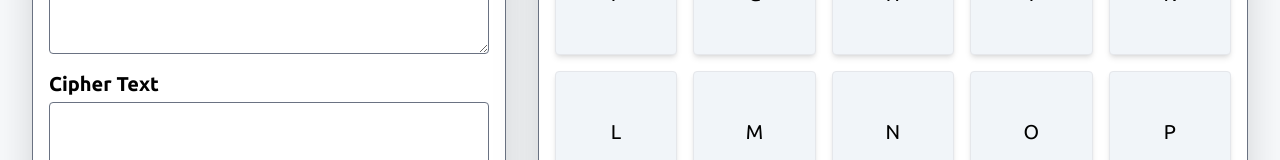
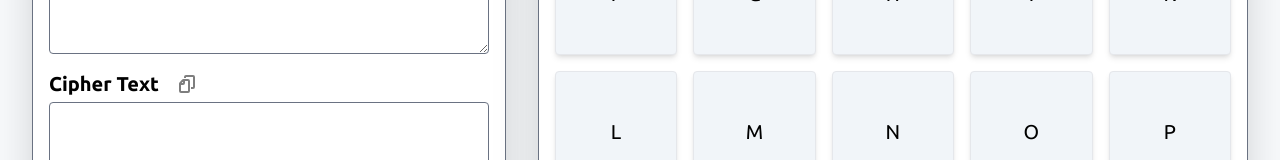
Before and after one commit to willzyx-hub/playfair-cipher-web-ukmc, a Next.js app: page /encryption in a window 1280 px wide. Shown: the part 341-501 px from the top of the page. Built offline with nearby package versions, Linux system fonts and the light colour scheme.

Commit message:
Feature copy text result

```diff
--- a/app/components/TextArea.tsx
+++ b/app/components/TextArea.tsx
@@ -1,15 +1,18 @@
 'use client'
 
-import { TextareaHTMLAttributes } from 'react';
-import { FieldErrors, FieldValues, Path, UseFormRegister } from 'react-hook-form';
+import { TextareaHTMLAttributes, useState } from 'react';
+import { FieldErrors, FieldValues, Path, UseFormGetValues, UseFormRegister } from 'react-hook-form';
 import { ErrorValidation } from './ErrorValidation';
+import { useTranslation } from 'react-i18next';
 
 type TextAreaProps<T extends FieldValues> = {
     name: string,
     label: string,
     register: UseFormRegister<T>,
     registerId: Path<T>,
-    errors: FieldErrors,
+    errors: FieldErrors<T>,
+    isCopiable: boolean,
+    getValues?: UseFormGetValues<T>
 } & TextareaHTMLAttributes<HTMLTextAreaElement>
 
 export function TextArea<T extends FieldValues>({
@@ -18,16 +21,58 @@ export function TextArea<T extends FieldValues>({
     register,
     registerId,
     errors,
+    isCopiable,
+    getValues,
     ...rest
 }: TextAreaProps<T>) {
-    console.log(errors);
+    const [isCopied, setIsCopied] = useState(false);
+    const { t } = useTranslation();
+
+    const handleCopy = async (text: string) => {
+        try {
+            await navigator.clipboard.writeText(text);
+            setIsCopied(true);
+
+            setTimeout(() => {
+                setIsCopied(false);
+            }, 2000);
+        } catch (err) {
+            alert(err);
+        }
+    };
+
     return (
         <div className="flex flex-col gap-1">
-            <label
-                htmlFor={name}
-                className="font-semibold text-lg md:text-xl">
-                {label}
-            </label>
+            <div className='flex items-center gap-4'>
+                <label
+                    htmlFor={name}
+                    className="font-semibold text-lg md:text-xl">
+                    {label}
+                </label>
+                {
+                    isCopiable && getValues && (
+                        <button
+                            type="button"
+                            title={t('Copy')}
+                            disabled={!getValues(registerId)}
+                            onClick={() => handleCopy(String(getValues(registerId)))}
+                            className="cursor-pointer disabled:cursor-not-allowed disabled:opacity-50"
+                        >
+                            {
+                                isCopied ? (
+                                    <svg className="size-6 text-green-500" aria-hidden="true" xmlns="http://www.w3.org/2000/svg" fill="none" viewBox="0 0 24 24">
+                                        <path stroke="currentColor" strokeLinecap="round" strokeLinejoin="round" strokeWidth="2" d="M8.5 11.5 11 14l4-4m6 2a9 9 0 1 1-18 0 9 9 0 0 1 18 0Z" />
+                                    </svg>
+                                ) : (
+                                    <svg className="size-6" aria-hidden="true" xmlns="http://www.w3.org/2000/svg" fill="none" viewBox="0 0 24 24">
+                                        <path stroke="currentColor" strokeLinejoin="round" strokeWidth="2" d="M9 8v3a1 1 0 0 1-1 1H5m11 4h2a1 1 0 0 0 1-1V5a1 1 0 0 0-1-1h-7a1 1 0 0 0-1 1v1m4 3v10a1 1 0 0 1-1 1H6a1 1 0 0 1-1-1v-7.13a1 1 0 0 1 .24-.65L7.7 8.35A1 1 0 0 1 8.46 8H13a1 1 0 0 1 1 1Z" />
+                                    </svg>
+                                )
+                            }
+                        </button>
+                    )
+                }
+            </div>
             <textarea
                 id={name}
                 {...register(registerId)}
--- a/app/decryption/page.tsx
+++ b/app/decryption/page.tsx
@@ -30,6 +30,7 @@ export default function DecryptPage() {
         handleSubmit,
         reset,
         setValue,
+        getValues,
         formState: { errors },
     } = useForm({
         resolver: zodResolver(schemaDecryptPage),
@@ -48,7 +49,6 @@ export default function DecryptPage() {
         rule: string;
     }[]>([]);
     const [current, setCurrent] = useState(-1);
-    const [result, setResult] = useState('');
     const [isHelpModalOpen, setIsHelpModalOpen] = useState(false);
 
     // Initial value for cipherKey
@@ -65,7 +65,7 @@ export default function DecryptPage() {
 
         const { result, steps } = cipher.process(data.cipherText, 'decryption');
 
-        setResult(result);
+        setValue('plainText', result);
         setSteps(steps);
         setCurrent(0);
     }
@@ -175,6 +175,7 @@ export default function DecryptPage() {
                             register={register}
                             registerId="cipherText"
                             errors={errors}
+                            isCopiable={false}
                             placeholder="MESSAGE"
                             rows={5}
                             required
@@ -186,7 +187,8 @@ export default function DecryptPage() {
                             register={register}
                             registerId="plainText"
                             errors={errors}
-                            value={result}
+                            isCopiable={true}
+                            getValues={getValues}
                             rows={5}
                             readOnly
                         />
@@ -203,7 +205,6 @@ export default function DecryptPage() {
                             variant="secondary"
                             onClick={() => {
                                 reset();
-                                setResult('');
                                 setCurrent(-1);
                                 setMatrix(() => (new PlayfairCipher('')).matrix);
                                 setSteps([]);
--- a/app/encryption/page.tsx
+++ b/app/encryption/page.tsx
@@ -30,6 +30,7 @@ export default function EncryptPage() {
         handleSubmit,
         reset,
         setValue,
+        getValues,
         formState: { errors },
     } = useForm({
         resolver: zodResolver(schemaEncryptPage),
@@ -48,7 +49,6 @@ export default function EncryptPage() {
         rule: string;
     }[]>([]);
     const [current, setCurrent] = useState(-1);
-    const [result, setResult] = useState('');
     const [isHelpModalOpen, setIsHelpModalOpen] = useState(false);
 
     // Initial value for cipherKey
@@ -64,7 +64,7 @@ export default function EncryptPage() {
         setMatrix(cipher.matrix);
 
         const { result, steps } = cipher.process(data.plainText, 'encryption');
-        setResult(result);
+        setValue('cipherText', result);
         setSteps(steps);
         setCurrent(0);
     }
@@ -175,6 +175,7 @@ export default function EncryptPage() {
                             registerId="plainText"
                             errors={errors}
                             placeholder="MESSAGE"
+                            isCopiable={false}
                             rows={5}
                             required
                         />
@@ -185,7 +186,8 @@ export default function EncryptPage() {
                             register={register}
                             registerId="cipherText"
                             errors={errors}
-                            value={result}
+                            isCopiable={true}
+                            getValues={getValues}
                             rows={5}
                             readOnly
                         />
@@ -202,7 +204,6 @@ export default function EncryptPage() {
                             variant="secondary"
                             onClick={() => {
                                 reset();
-                                setResult('');
                                 setCurrent(-1);
                                 setMatrix(() => (new PlayfairCipher('')).matrix);
                                 setSteps([]);
--- a/locales/en.json
+++ b/locales/en.json
@@ -30,5 +30,6 @@
     "Alphabet only": "Alphabet only",
     "Text even length": "Text must have an even length",
     "and cannot have same pair of 2 letter": " and cannot have same pair of 2 letter",
-    "Text cannot have same pair of 2 letter": "Text cannot have same pair of 2 letter"
+    "Text cannot have same pair of 2 letter": "Text cannot have same pair of 2 letter",
+    "Copy": "Copy"
 }
--- a/locales/id.json
+++ b/locales/id.json
@@ -30,5 +30,6 @@
     "Alphabet only": "Hanya alfabet",
     "Text even length": "Teks harus memiliki panjang yang genap",
     "and cannot have same pair of 2 letter": " dan tidak bisa memiliki pasangan 2 huruf yang sama",
-    "Text cannot have same pair of 2 letter": "Teks  tidak bisa memiliki pasangan 2 huruf yang sama"
+    "Text cannot have same pair of 2 letter": "Teks  tidak bisa memiliki pasangan 2 huruf yang sama",
+    "Copy": "Salin"
 }
```
